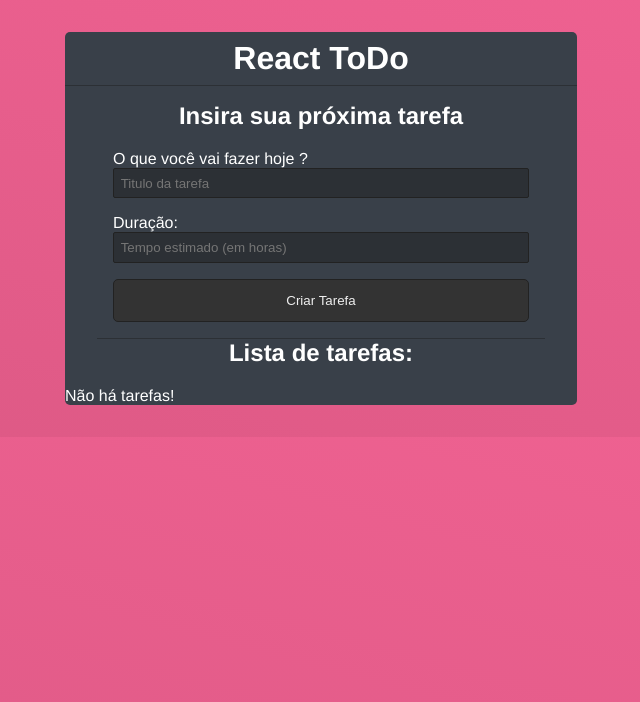
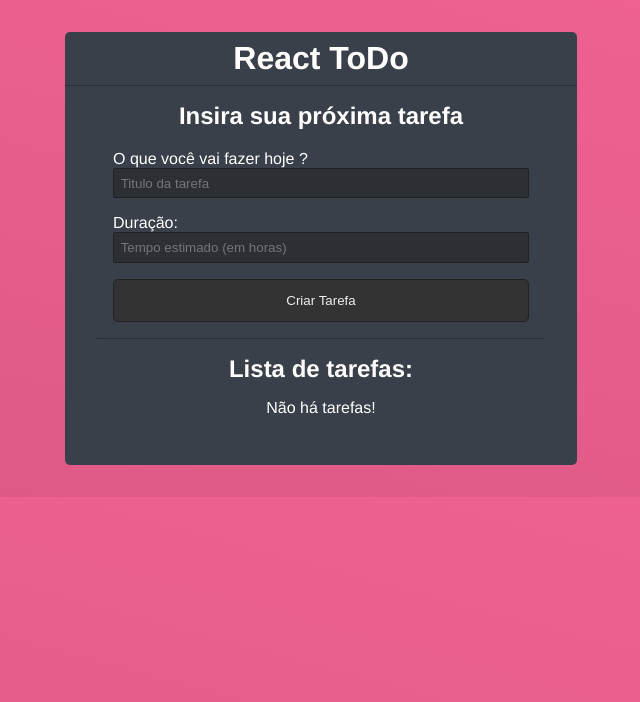
Before and after one commit to fredsons/ToDo-List, a React (Create React App) app in the folder todo/: page / in a window 1280 px wide. Shown: the top 702 px of the page, without its empty margins (319-959 px from the left). Built offline with nearby package versions, Linux system fonts and the light colour scheme.

Commit message:
adiciona estilos nos todos

```diff
--- a/todo/src/App.css
+++ b/todo/src/App.css
@@ -53,3 +53,48 @@
   padding: 1em;
   cursor: pointer;
 }
+
+.list-todo {
+  padding: 0 1em 2em;
+  margin: 1em 2em;
+}
+
+.list-todo h2 {
+  margin-bottom: 0;
+}
+
+.list-todo p {
+  text-align: center;
+}
+
+.todo {
+  border-bottom: 1px solid #444;
+  padding: 1em 0;
+}
+
+.todo h3 {
+  margin-bottom: .5em;
+}
+
+.todo-done {
+  text-decoration: line-through;
+  color: rgb(240, 98, 146);
+}
+
+.todo p {
+  text-align: left;
+  font-style: italic;
+  font-size: .7em;
+  margin-bottom: 1.5em;
+}
+
+.todo svg {
+  font-size: 1.2em;
+  cursor: pointer;
+  margin-right: 1em;
+  transition: 0.5s;
+}
+
+.todo svg:hover {
+  color:rgb(240, 98, 146);
+}
```
